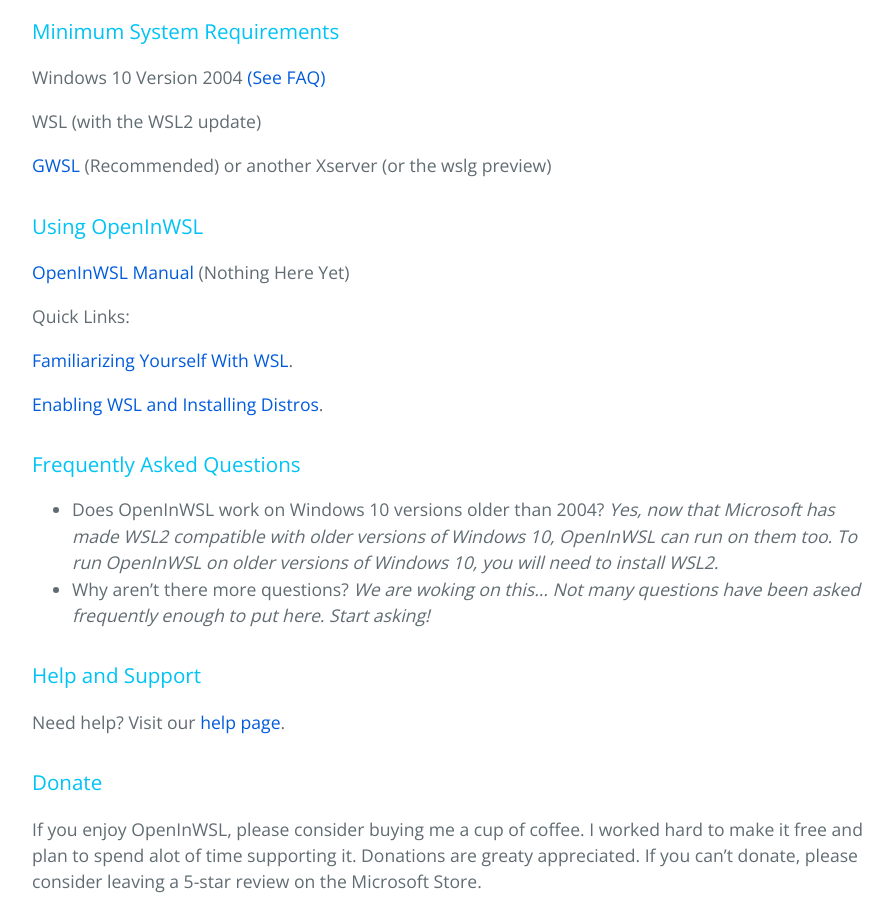
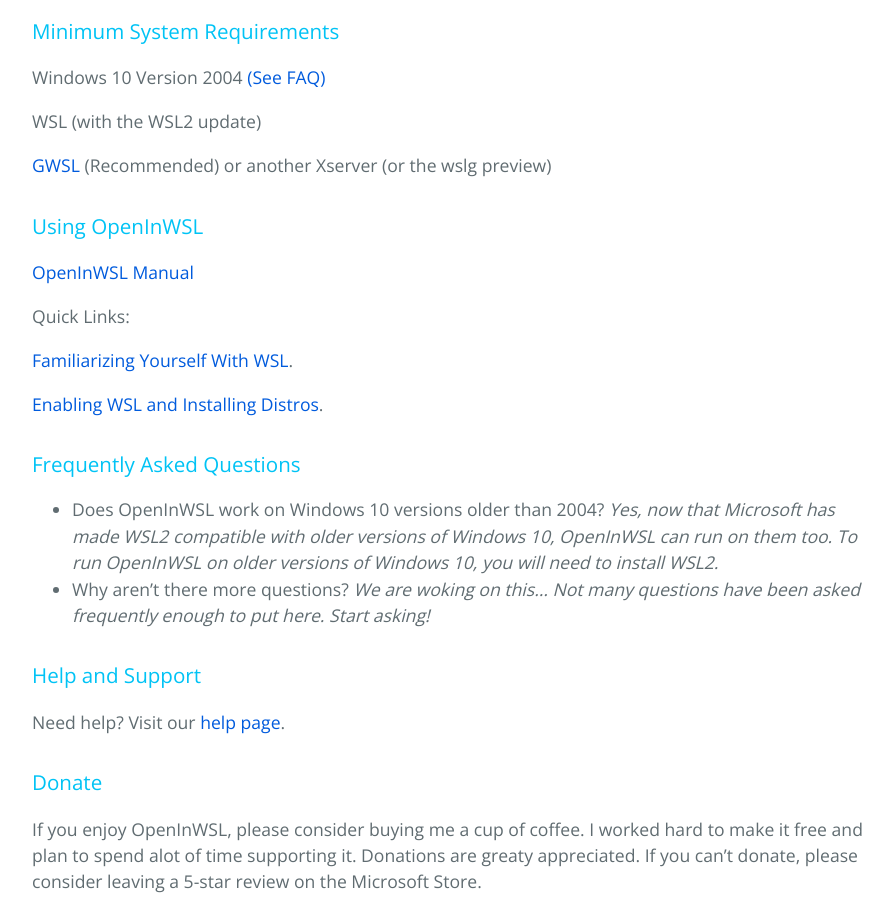
Before and after one commit to Opticos/openinwsl, a Jekyll site: the page built from index.md, in a window 1280 px wide and 900 px high, scrolled down 2049 px. Shown: the whole window, without its empty margins (192-1085 px from the left). Built offline with Jekyll 4.4.1, drawn with Linux system fonts in a browser that asks for light colours; the repository's description, which GitHub fills in, is left out.

Commit message:
Update index.md

```diff
--- a/index.md
+++ b/index.md
@@ -46,7 +46,7 @@
 
 ### Using OpenInWSL
 
-[OpenInWSL Manual](./tutorials/manual.html) (Nothing Here Yet)
+[OpenInWSL Manual](./tutorials/manual.html)
 
 Quick Links:
 
```
